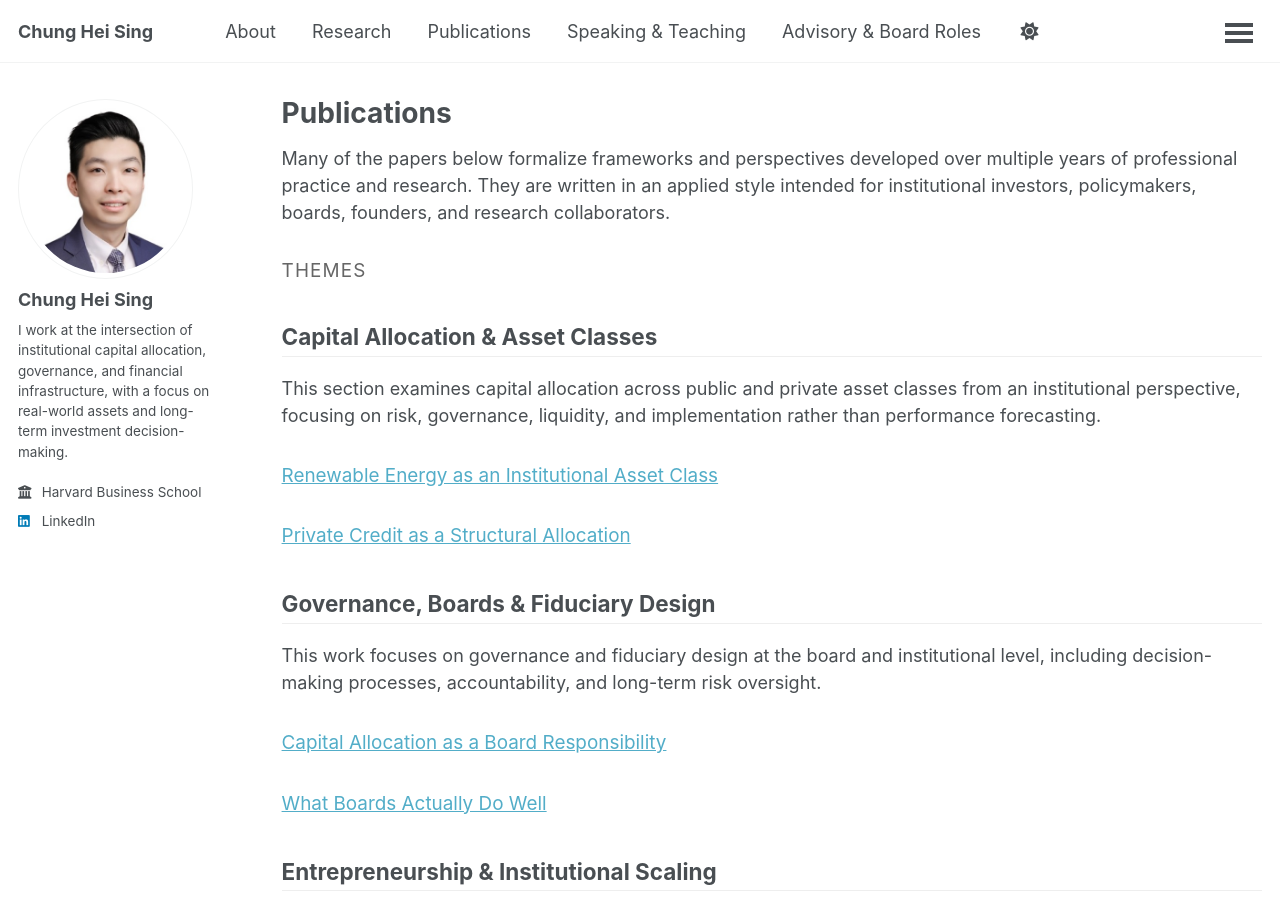
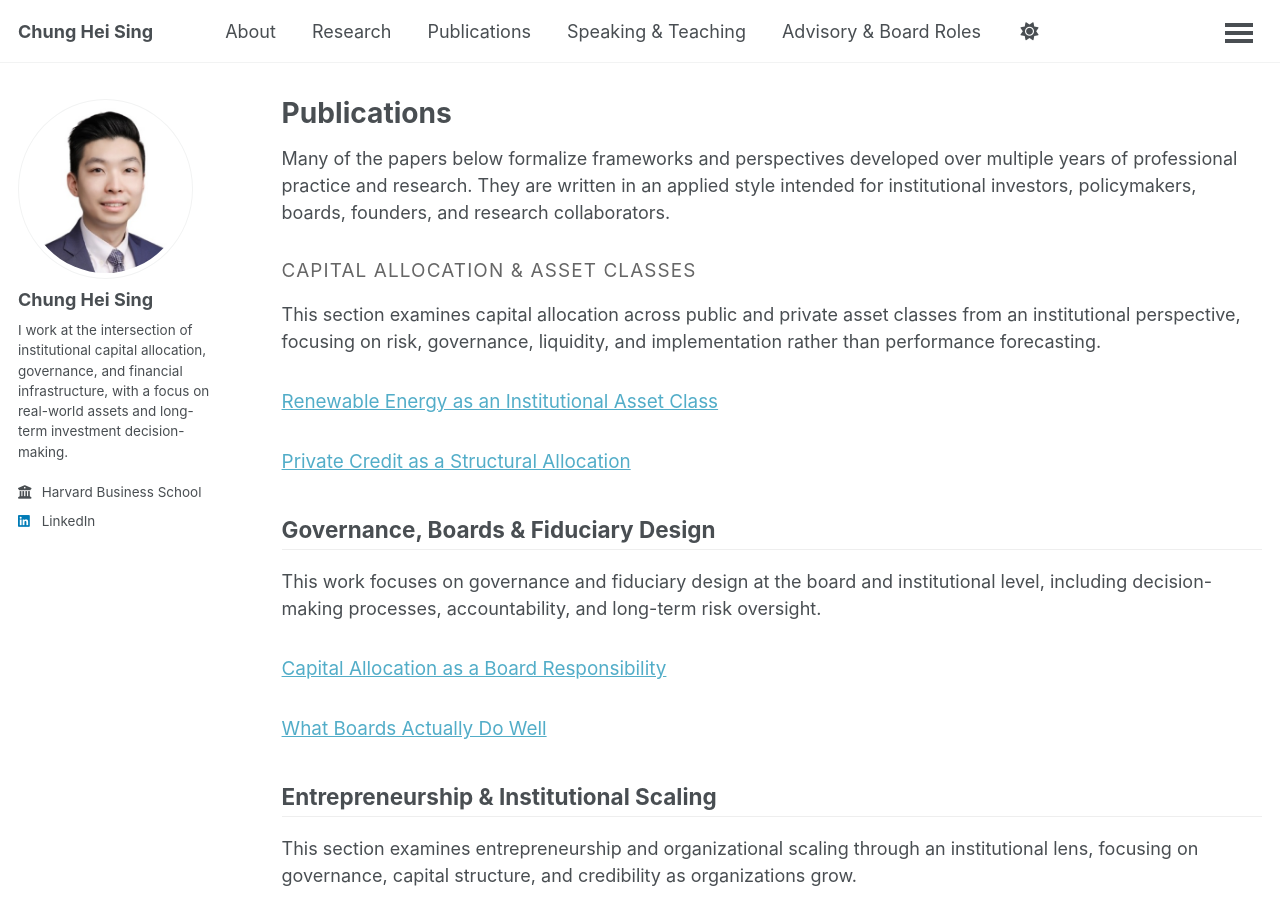
Before and after one commit to chungheising/chungheising.github.io, a Jekyll site: the page built from _pages/publications.md, in a window 1280 px wide and 900 px high. Built offline with Jekyll 4.4.1, drawn with Linux system fonts in a browser that asks for light colours; a script bundle is joined from its source files by our own code; library files that are not in the unit come from our copies.

Commit message:
Update publications.md

```diff
--- a/_pages/publications.md
+++ b/_pages/publications.md
@@ -6,8 +6,6 @@
 ---
 
 Many of the papers below formalize frameworks and perspectives developed over multiple years of professional practice and research. They are written in an applied style intended for institutional investors, policymakers, boards, founders, and research collaborators.
-
-## Themes
 
 ## Capital Allocation & Asset Classes
 This section examines capital allocation across public and private asset classes from an institutional perspective, focusing on risk, governance, liquidity, and implementation rather than performance forecasting.
```
